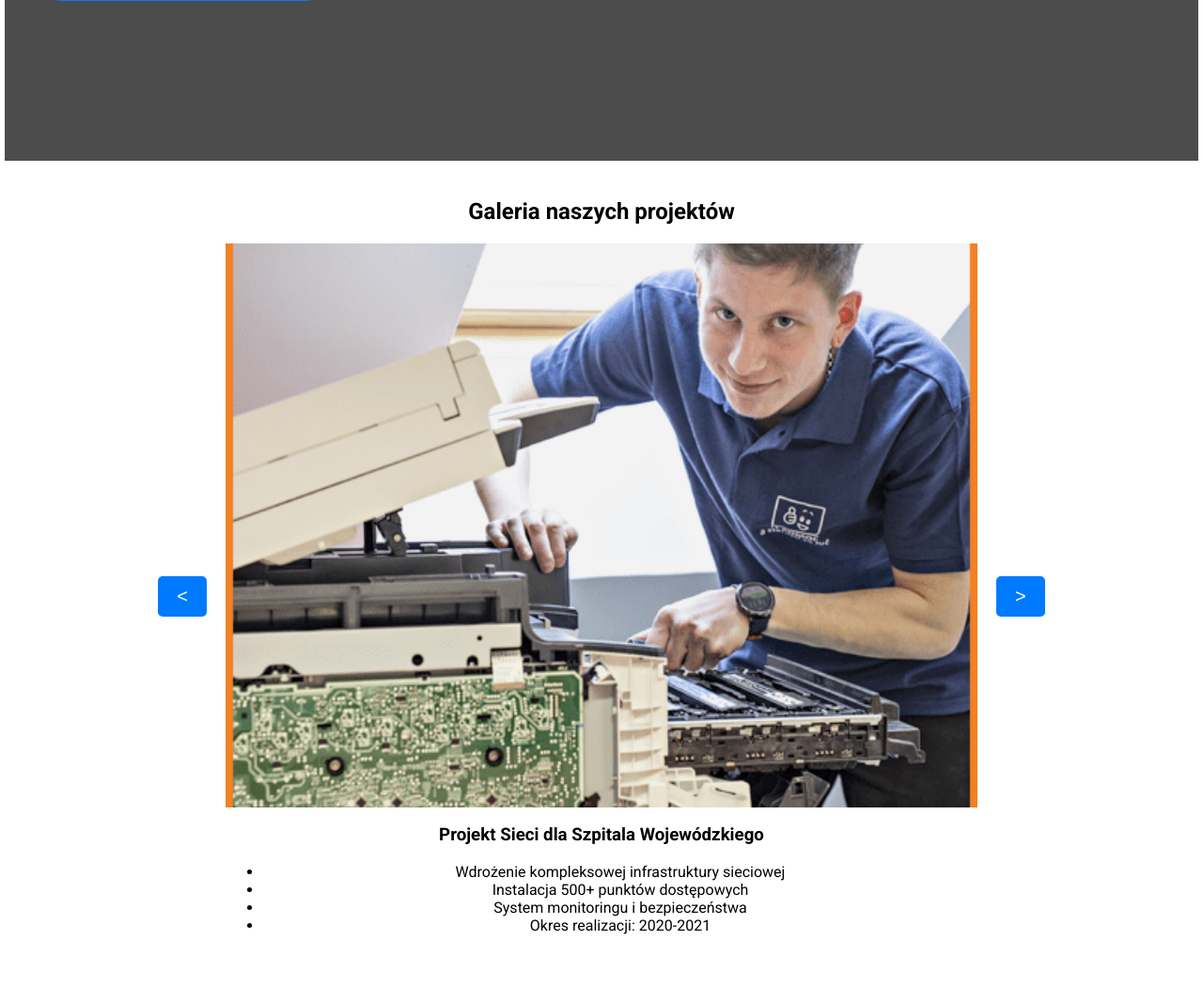
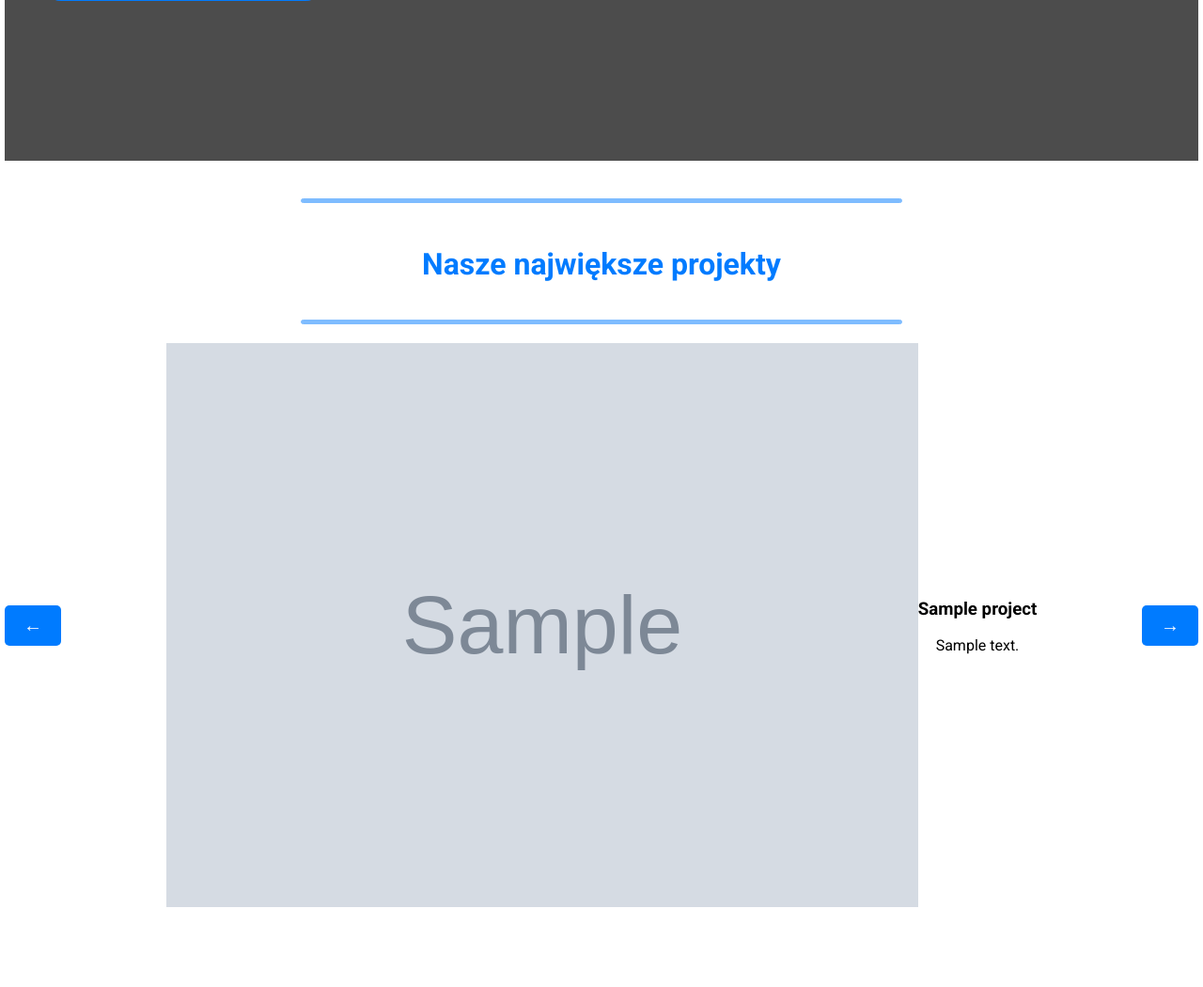
Before and after one commit to BarWrona/NoFlexibePipe, a PHP site: page / in a window 1280 px wide. Shown: the part 2095-3145 px from the top of the page at 94% size. After the commit the page ends 3060 px from the top, so only its background shows below. Run offline with PHP 8.4, Linux system fonts and the light colour scheme; tables that the repository leaves empty or names only in its code hold one stand-in row (values such as "Sample post"); grey boxes marked "Sample" are stand-in pictures.

Commit message:
v0.2
przerobiono/dodano galerię najlepszych projektów firmy
dodano bazę danych do przechowywania danych projektów
dodano tworzenie obiektów i dodawanie ich do tablicy
zmodyfikowano css strony index.html na potrzeby

```diff
--- /dev/null
+++ b/NoFlexibePipe/includes/Project.php
@@ -0,0 +1,30 @@
+<?php
+
+class Project
+{
+    private string $image;
+    private string $title;
+    private string $details;
+
+    public function __construct(string $image, string $title, string $details)
+    {
+        $this->image = $image;
+        $this->title = $title;
+        $this->details = $details;
+    }
+
+    public function getImage(): string
+    {
+        return $this->image;
+    }
+
+    public function getTitle(): string
+    {
+        return $this->title;
+    }
+
+    public function getDetails(): string
+    {
+        return $this->details;
+    }
+}
--- a/NoFlexibePipe/includes/ProjectsLoader.php
+++ b/NoFlexibePipe/includes/ProjectsLoader.php
@@ -1,13 +1,50 @@
 <?php
+require_once 'Project.php';
 
 class ProjectsLoader
 {
-    private array $projects;
+    private const DB_HOST = 'localhost';
+    private const DB_NAME = 'NoFlexibePipe';
+    private const DB_USER = 'root';
+    private const DB_PASS = '';
+
+    private PDO $connection;
+    private array $projects = [];
 
     public function __construct()
     {
-        $jsonData = file_get_contents('./databases/projects.json');
-        $this->projects = json_decode($jsonData, true);
+        $this->connectToDatabase();
+        $this->loadProjects();
+    }
+
+    private function connectToDatabase(): void
+    {
+        try {
+            $this->connection = new PDO(
+                "mysql:host=" . self::DB_HOST . ";dbname=" . self::DB_NAME,
+                self::DB_USER,
+                self::DB_PASS
+            );
+            $this->connection->setAttribute(PDO::ATTR_ERRMODE, PDO::ERRMODE_EXCEPTION);
+        } catch (PDOException $e) {
+            die("Connection failed: " . $e->getMessage());
+        }
+    }
+
+    private function loadProjects(): void
+    {
+        try {
+            $stmt = $this->connection->query("SELECT image, title, details FROM projects");
+            while ($row = $stmt->fetch(PDO::FETCH_ASSOC)) {
+                $this->projects[] = new Project(
+                    $row['image'],
+                    $row['title'],
+                    $row['details']
+                );
+            }
+        } catch (PDOException $e) {
+            die("Query failed: " . $e->getMessage());
+        }
     }
 
     public function getProjects(): array
@@ -15,6 +52,3 @@ class ProjectsLoader
         return $this->projects;
     }
 }
-
-$projectsLoader = new ProjectsLoader();
-?>
--- /dev/null
+++ b/NoFlexibePipe/includes/footer.php
@@ -0,0 +1 @@
+<?php
--- a/NoFlexibePipe/includes/header.php
+++ b/NoFlexibePipe/includes/header.php
@@ -14,7 +14,7 @@
 <nav>
     <a><img src="/pictures/NoFlexibePipeLogo.jpg" alt="Logo"></a>
     <p> Zawodowcy z pasją</p>
-    <button class="menu-button">
+    <button class="menu-button" onclick="document.querySelector('.menu').classList.toggle('active')">
     <span class="material-icons">menu</span>
     </button>
     <div class="menu">
@@ -22,10 +22,5 @@
         <a href="./kontakt.php">Kontakt</a>
         <a href="./uslugi.php">Usługi</a>
     </div>
-    <script>
-        document.querySelector('.menu-button').addEventListener('click', function () {
-            document.querySelector('.menu').classList.toggle('active');
-        });
-    </script>
 </nav>
 </html>
--- a/NoFlexibePipe/index.php
+++ b/NoFlexibePipe/index.php
@@ -1,4 +1,3 @@
-<?php include "./includes/ProjectsLoader.php"; ?>
 <!DOCTYPE html>
 <html lang="pl">
 <head>
@@ -88,63 +87,75 @@
             <h3>Pjutert Poznansky</h3>
             <img src="pictures/pjutert.jpg" alt="director">
             <p>Dyrektor ds. Rozwoju</p>
-            <p class="employee-description">12 lat w optymalizacji procesów IT. Specjalista ITIL z doświadczeniem w zarządzaniu zespołami wsparcia
+            <p class="employee-description">12 lat w optymalizacji procesów IT. Specjalista ITIL z doświadczeniem w
+                zarządzaniu zespołami wsparcia
                 technicznego.</p>
         </div>
     </div>
 </section>
 
 <section class="gallery">
-    <h2>Galeria naszych projektów</h2>
-    <div class="gallery-container">
-        <button class="gallery-btn prev-btn">&lt;</button>
-        <div class="gallery-content">
-            <div class="gallery-image">
-                <img src="pictures/gallery1.jpg" alt="Galeria 1" id="currentImage">
-            </div>
-            <div class="gallery-description" id="currentDescription">
-                <h3>Projekt Sieci dla Szpitala Wojewódzkiego</h3>
-                <ul>
-                    <li>Wdrożenie kompleksowej infrastruktury sieciowej</li>
-                    <li>Instalacja 500+ punktów dostępowych</li>
-                    <li>System monitoringu i bezpieczeństwa</li>
-                    <li>Okres realizacji: 2020-2021</li>
-                </ul>
-            </div>
+    <hr>
+    <h2> Nasze największe projekty</h2>
+    <hr>
+    <?php
+    include "./includes/ProjectsLoader.php";
+    $projectsLoader = new ProjectsLoader();
+    $projects = $projectsLoader->getProjects();
+    ?>
+    <div class="projects-container">
+        <button class="project-nav prev-project">&larr;</button>
+        <div class="project-item">
+
+            <?php
+            if (!empty($projects)) {
+                $currentProject = $projects[0];
+                echo '<img src="pictures/' . $currentProject->getImage() . '" alt="project image">';
+                echo '<div class="project-content">';
+                echo '<h3>' . $currentProject->getTitle() . '</h3>';
+                echo '<p>' . $currentProject->getDetails() . '</p>';
+                echo '</div>';
+            }
+            ?>
+
         </div>
-        <button class="gallery-btn next-btn">&gt;</button>
+        <button class="project-nav next-project">&rarr;</button>
     </div>
     <script>
+        let currentProjectIndex = 0;
+        const projects = <?php echo json_encode(array_map(function ($project) {
+            return [
+                'image' => $project->getImage(),
+                'title' => $project->getTitle(),
+                'details' => $project->getDetails()
+            ];
+        }, $projects)); ?>;
 
-        const projects = <?php echo json_encode($projectsLoader->getProjects()); ?>;
-        let currentIndex = 0;
-        const currentImage = document.getElementById('currentImage');
-        const currentDescription = document.getElementById('currentDescription');
-        let slideInterval;
-
-        const nextSlide = () => {
-            currentIndex = (currentIndex + 1) % projects.length;
-            currentImage.src = projects[currentIndex].image;
-            currentDescription.innerHTML = `<h3>${projects[currentIndex].title}</h3>${projects[currentIndex].details}`;
-        };
-
-        slideInterval = setInterval(nextSlide, 10000);
-
-        document.querySelector('.prev-btn').addEventListener('click', () => {
-            clearInterval(slideInterval);
-            currentIndex = (currentIndex - 1 + projects.length) % projects.length;
-            currentImage.src = projects[currentIndex].image;
-            currentDescription.innerHTML = `<h3>${projects[currentIndex].title}</h3>${projects[currentIndex].details}`;
-            slideInterval = setInterval(nextSlide, 10000);
+        document.querySelector('.prev-project').addEventListener('click', () => {
+            currentProjectIndex = (currentProjectIndex - 1 + projects.length) % projects.length;
+            updateProject();
         });
 
-        document.querySelector('.next-btn').addEventListener('click', () => {
-            clearInterval(slideInterval);
-            currentIndex = (currentIndex + 1) % projects.length;
-            currentImage.src = projects[currentIndex].image;
-            currentDescription.innerHTML = `<h3>${projects[currentIndex].title}</h3>${projects[currentIndex].details}`;
-            slideInterval = setInterval(nextSlide, 10000);
+        document.querySelector('.next-project').addEventListener('click', () => {
+            currentProjectIndex = (currentProjectIndex + 1) % projects.length;
+            updateProject();
         });
+
+        function updateProject() {
+            const projectItem = document.querySelector('.project-item');
+            projectItem.innerHTML = `
+                        <img src="pictures/${projects[currentProjectIndex].image}" alt="project image">
+                        <div class="project-content">
+                            <h3>${projects[currentProjectIndex].title}</h3>
+                            <p>${projects[currentProjectIndex].details}</p>
+                        </div>
+            `;
+        }
+
+        setInterval(() => {
+            currentProjectIndex = (currentProjectIndex + 1) % projects.length;
+            updateProject();
+        }, 10000);
     </script>
 </section>
 
--- a/NoFlexibePipe/styles/style.css
+++ b/NoFlexibePipe/styles/style.css
@@ -295,7 +295,28 @@ nav{
     text-align: center;
 }
 
-.gallery-container {
+.gallery h2 {
+    margin-bottom: 20px;
+    color: #007bff;
+    text-align: center;
+    padding: 20px;
+    font-size: 2em;
+}
+
+.gallery > hr{
+    width: 50vw;
+    margin: 0 auto;
+    border: 1px solid #007bff;
+    margin-bottom: 20px;
+    margin-top: 20px;
+    opacity: 0.5;
+    border-radius: 5px;
+    background-color: #007bff;
+    height: 5px;
+
+}
+
+.projects-container {
     display: flex;
     justify-content: center;
     align-items: center;
@@ -303,19 +324,24 @@ nav{
     margin: 20px 0;
 }
 
-.gallery-image {
-    width: 800px;
-    height: 600px;
-    overflow: hidden;
+.project-item {
+    width: 1200px;
+    height: auto;
+    overflow: auto;
+    display: flex;
+    justify-content: center;
+    flex-direction: row;
+    align-items: center;
 }
 
-.gallery-image img {
+
+.project-item img {
     width: 800px;
     height: 600px;
     object-fit: cover;
 }
 
-.gallery-btn {
+.project-nav {
     padding: 10px 20px;
     font-size: 20px;
     background-color: #007bff;
@@ -325,17 +351,20 @@ nav{
     cursor: pointer;
 }
 
-.gallery-btn:hover {
+.project-nav:hover {
     background-color: #0056b3;
 }
 
-@media (max-width: 850px) {
-    .gallery-image {
+@media (max-width: 1130px) {
+    .project-item {
         width: 400px;
         height: 300px;
     }
 
-    .gallery-image img {
+    .project-item img {
+        display: none;
+    }
+    .project-content {
         width: 400px;
         height: 300px;
     }
```
